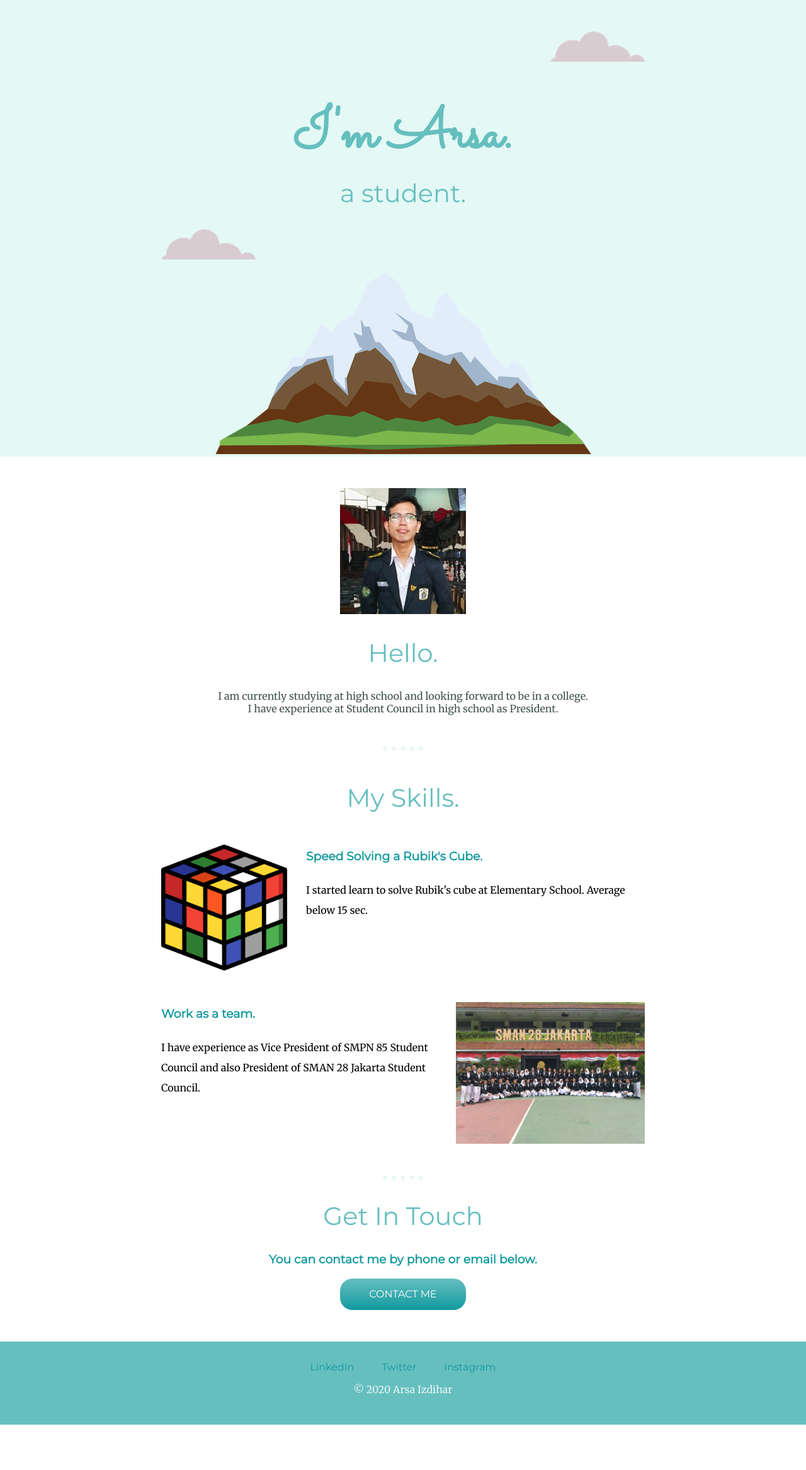
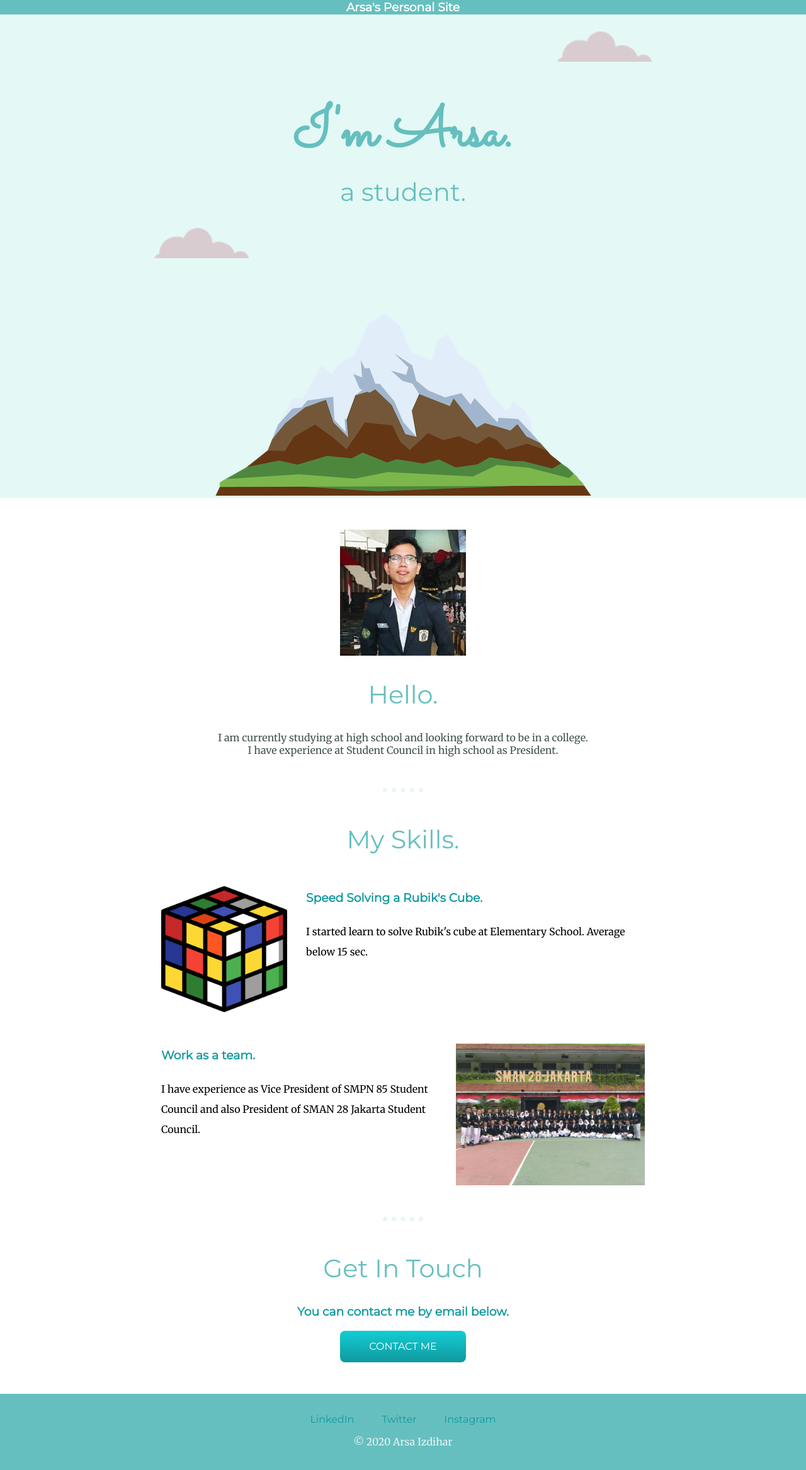
Before and after one commit to arsaizdihar/personal-site, a plain HTML site: page index.html in a window 1280 px wide. Shown: the whole page at 63% size. Before the commit the page ends 2262 px from the top, so only its background shows below. Drawn offline with Linux system fonts and the light colour scheme.

Commit message:
update style

```diff
--- a/css/styles.css
+++ b/css/styles.css
@@ -35,18 +35,31 @@ hr {
   border-style: dotted;
   border-width: 7px 0 0 0;
   border-color: #EAF6F6;
+  margin: 50px auto;
+}
+
+.top {
+  top: 0;
+  width: 100%;
+  position: fixed;
+  background-color: #66BFBF;
+}
+
+.top h3 {
+  margin: 0 auto;
+  color: white;
 }
 
 .btn {
   background: #66BFBF;
-  background-image: -webkit-linear-gradient(top, #66BFBF, #11999E);
-  background-image: -moz-linear-gradient(top, #66BFBF, #11999E);
-  background-image: -ms-linear-gradient(top, #66BFBF, #11999E);
-  background-image: -o-linear-gradient(top, #66BFBF, #11999E);
-  background-image: -webkit-gradient(to bottom, #66BFBF, #11999E);
-  -webkit-border-radius: 20px;
-  -moz-border-radius: 20px;
-  border-radius: 20px;
+  background-image: -webkit-linear-gradient(top, #11CDD4, #11999E);
+  background-image: -moz-linear-gradient(top, #11CDD4, #11999E);
+  background-image: -ms-linear-gradient(top, #11CDD4, #11999E);
+  background-image: -o-linear-gradient(top, #11CDD4, #11999E);
+  background-image: -webkit-gradient(to bottom, #11CDD4, #11999E);
+  -webkit-border-radius: 8px;
+  -moz-border-radius: 8px;
+  border-radius: 8px;
   height: 50px;
   line-height: 50px;
   color: #FFFFFF;
@@ -59,20 +72,29 @@ hr {
 }
 
 .btn:hover {
-  -webkit-border-radius: 20px;
-  -moz-border-radius: 20px;
-  border-radius: 20px;
+  background: #30E3CB;
+  background-image: -webkit-linear-gradient(top, #30E3CB, #20BC4AD);
+  background-image: -moz-linear-gradient(top, #30E3CB, #20BC4AD);
+  background-image: -ms-linear-gradient(top, #30E3CB, #20BC4AD);
+  background-image: -o-linear-gradient(top, #30E3CB, #20BC4AD);
+  background-image: -webkit-gradient(to bottom, #30E3CB, #20BC4AD);
+  -webkit-border-radius: 8px;
+  -moz-border-radius: 8px;
+  border-radius: 8px;
   text-decoration: none;
 }
 
 .top-container {
   background-color: #E4F9F5;
-  position: relative;
-  padding-top: 100px;
+  padding-top: 50px;
+}
+
+.mountain {
+  margin-top: 20px;
 }
 
 .middle-container {
-  margin: 50px auto;
+  margin: 50px 0;
 }
 
 .bottom-container {
@@ -88,15 +110,20 @@ hr {
   color: #11999E;
 }
 
+.bottom-container a:hover {
+  color: #30E3CB;
+}
+
 .top-cloud {
-  position: absolute;
-  top: 50px;
-  right: 20%;
+  display: block;
+  margin: auto;
+  padding-left: 50%;
 }
 
 .bottom-cloud {
-  position: absolute;
-  left: 20%;
+  display: block;
+  margin: auto;
+  padding-right: 50%;
 }
 
 .rubik-img {
--- a/index.html
+++ b/index.html
@@ -9,12 +9,15 @@
     <link href="https://fonts.googleapis.com/css2?family=Merriweather&family=Montserrat&family=Sacramento&display=swap" rel="stylesheet">
   </head>
   <body>
+    <div class="top">
+      <h3>Arsa's Personal Site</h3>
+    </div>
     <div class="top-container">
       <img class="top-cloud" src="images/cloud.png" alt="cloud-img">
       <h1>I'm Arsa.</h1>
       <h2 class="subtitle">a student.</h2>
       <img class="bottom-cloud" src="images/cloud.png" alt="cloud-img">
-      <img src="images/mountain.png" alt="mountain-img">
+      <img class="mountain" src="images/mountain.png" alt="mountain-img">
     </div>
     <div class="middle-container">
       <div class="profile">
@@ -39,7 +42,7 @@
       <hr>
       <div class="contact-me">
         <h2>Get In Touch</h2>
-        <h3>You can contact me by phone or email below.</h3>
+        <h3>You can contact me by email below.</h3>
         <a class="btn" href="mailto:arsadihar@gmail.com">CONTACT ME</a>
       </div>
     </div>
```
